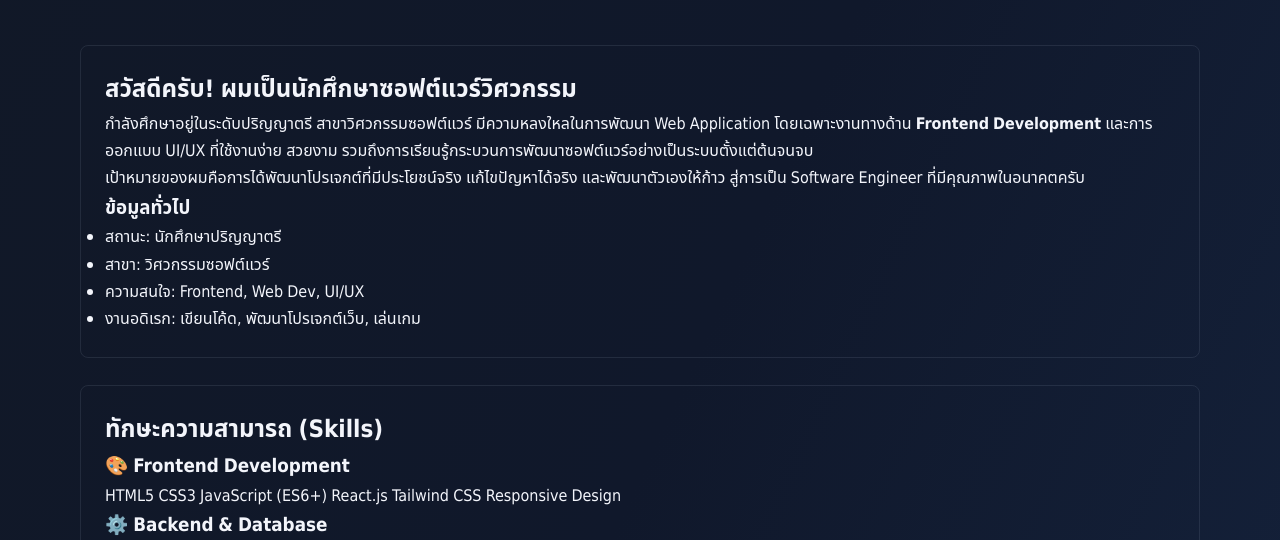
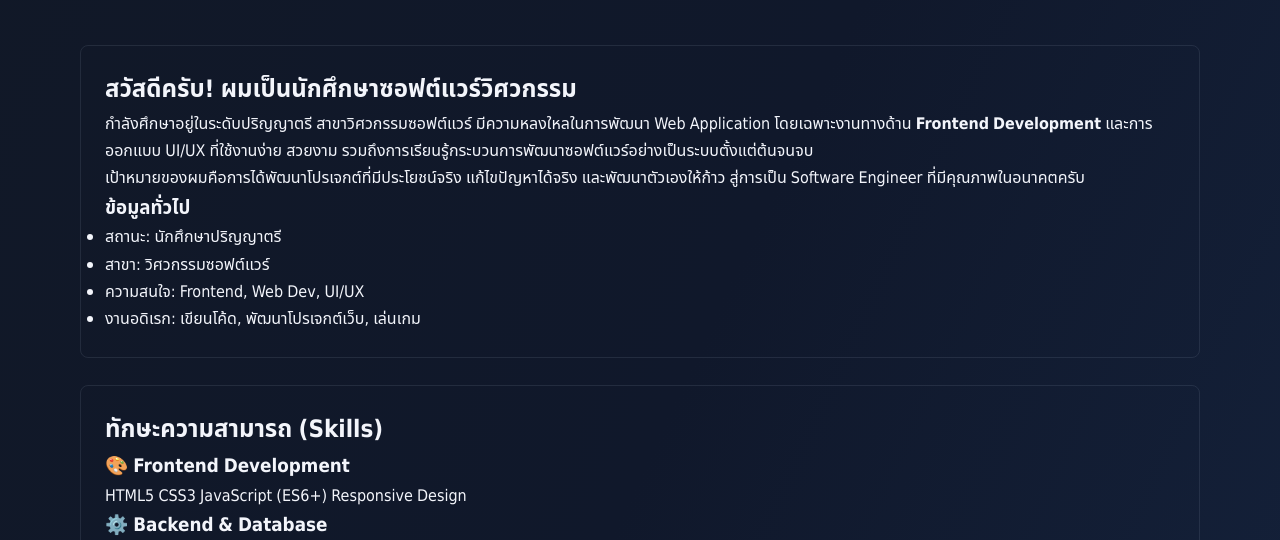
Before and after one commit to sahapat888/Mini-project-portfolio-T.AAE, a plain HTML site: page about.html in a window 1280 px wide. Shown: the part 250-790 px from the top of the page. Drawn offline with Linux system fonts and the light colour scheme.

Commit message:
skill fixx

```diff
--- a/about.html
+++ b/about.html
@@ -69,8 +69,8 @@
                             <span>HTML5</span>
                             <span>CSS3</span>
                             <span>JavaScript (ES6+)</span>
-                            <span>React.js</span>
-                            <span>Tailwind CSS</span>
+
+
                             <span>Responsive Design</span>
                         </div>
                     </div>
```
